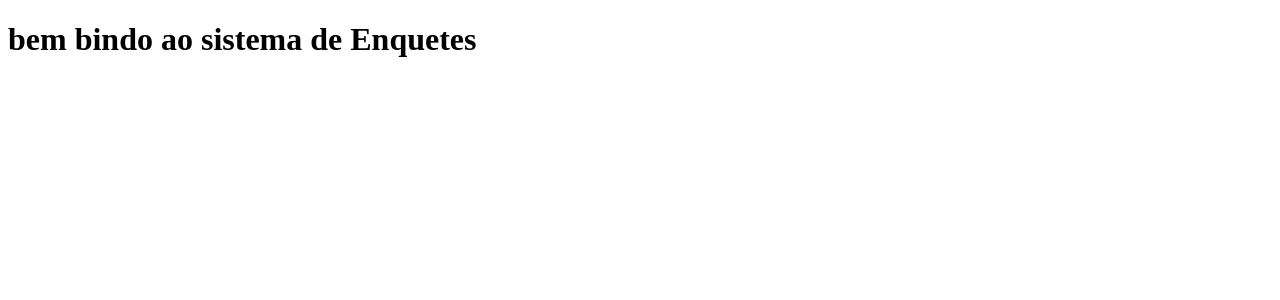
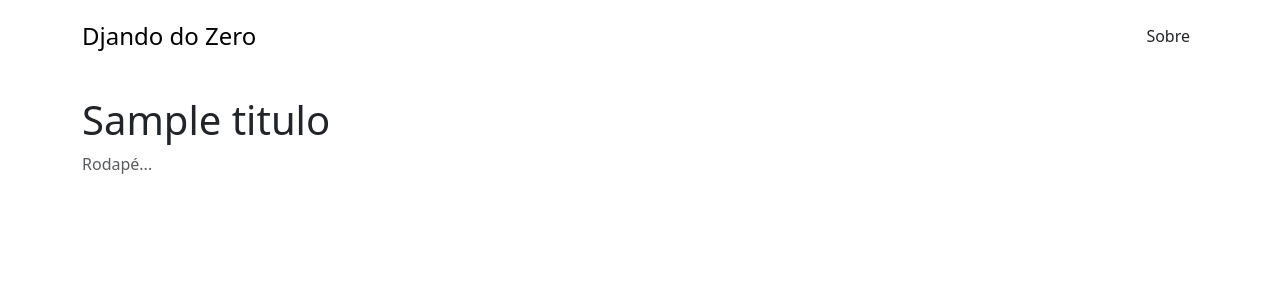
Before and after one commit to Emersoninho/site-doc-django, a Django app: template templates/index.html in a window 1280 px wide. Shown: the top 300 px of the page. Run offline with Django 5.2, Linux system fonts and the light colour scheme; the template is opened without the code that fills it: most values are stand-ins (such as "Sample title", 1, 10 or a date in 2020).

Commit message:
templates
index atualizar

```diff
--- a/templates/index.html
+++ b/templates/index.html
@@ -1,11 +1,9 @@
-<!DOCTYPE html>
-<html lang="en">
-<head>
-    <meta charset="UTF-8">
-    <meta name="viewport" content="width=device-width, initial-scale=1.0">
-    <title>Minhas enquetes</title>
-</head>
-<body>
-    <h1>bem bindo ao sistema de Enquetes</h1>
-</body>
-</html>
+{% extends '_layout.html' %}
+
+{% block head_title %}
+    Minhas Enquetes
+{% endblock head_title %}
+
+{% block content %}
+    <h1>{{ titulo }}</h1>
+{% endblock content %}
```
